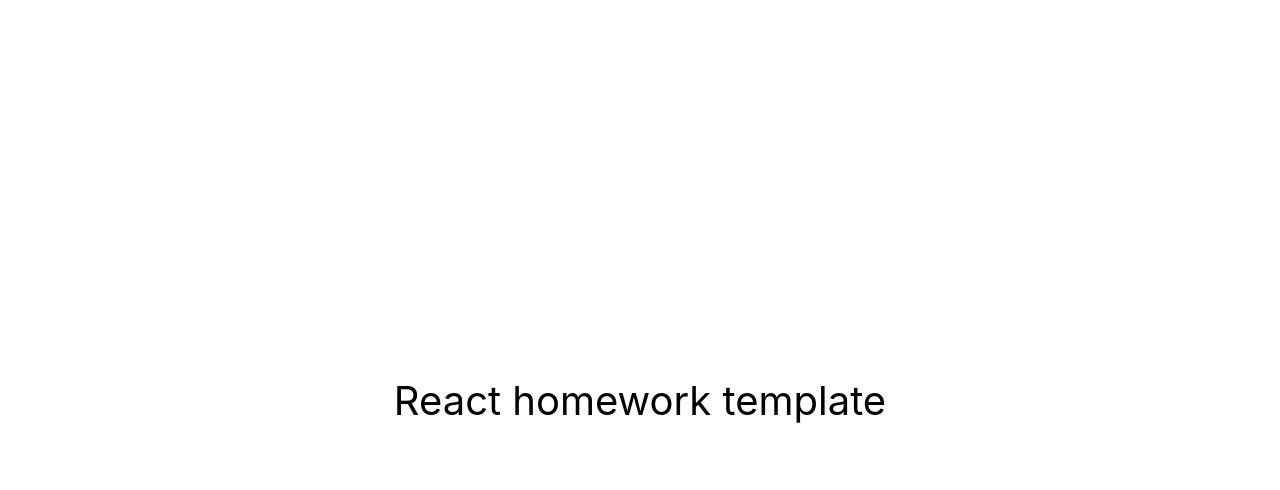
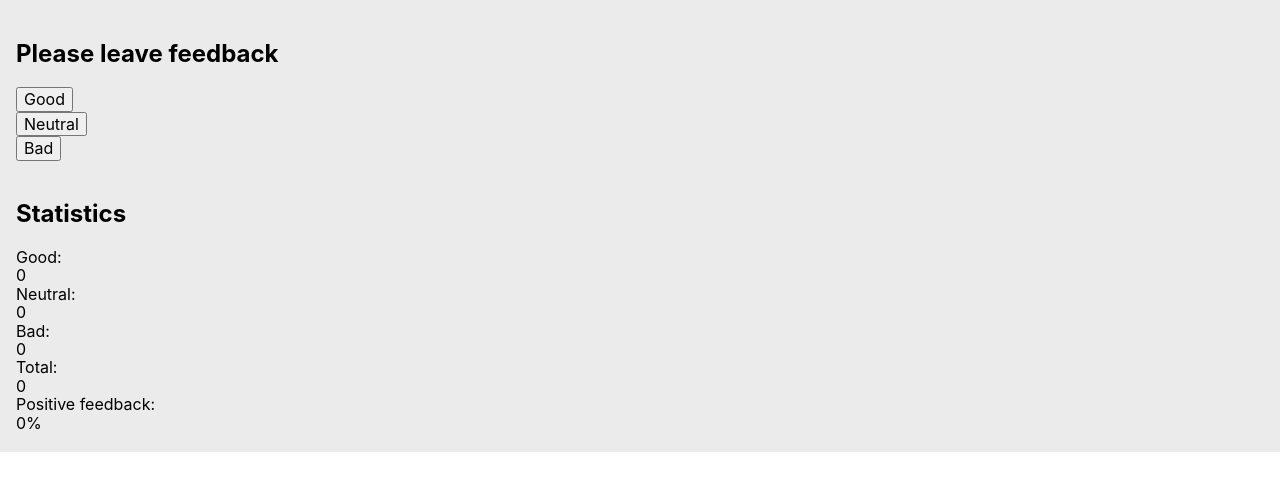
Before and after one commit to Denys-Kondratenko/goit-react-hw-02-feedback, a React (Create React App) app: page / in a window 1280 px wide. Shown: the top 490 px of the page. Built offline with nearby package versions, Linux system fonts and the light colour scheme.

Commit message:
Зробив у першому завданні крок 1,2

```diff
--- a/package.json
+++ b/package.json
@@ -7,9 +7,11 @@
     "@testing-library/jest-dom": "^5.16.3",
     "@testing-library/react": "^12.1.4",
     "@testing-library/user-event": "^13.5.0",
+    "modern-normalize": "^1.1.0",
     "react": "^18.1.0",
     "react-dom": "^18.1.0",
     "react-scripts": "5.0.1",
+    "styled-components": "^5.3.10",
     "web-vitals": "^2.1.3"
   },
   "scripts": {
--- a/src/components/App.jsx
+++ b/src/components/App.jsx
@@ -1,16 +1,71 @@
-export const App = () => {
-  return (
-    <div
-      style={{
-        height: '100vh',
-        display: 'flex',
-        justifyContent: 'center',
-        alignItems: 'center',
-        fontSize: 40,
-        color: '#010101'
-      }}
-    >
-      React homework template
-    </div>
-  );
-};
+import { Component } from 'react';
+import { FeedbackButtons } from './FeedbackButtons/FeedbackButtons';
+import { FeedbackStatistics } from './FeedbackStatistics/FeedbackStatistics';
+import { Layout } from './Layout/Layout';
+import { GlobalStyle } from './GlobalStyle';
+
+export class App extends Component {
+  state = {
+    good: 0,
+    neutral: 0,
+    bad: 0,
+    total: 0,
+    positivePercentage: 0,
+  };
+
+  handleClick = event => {
+    this.setState(prevState => {
+      return {
+        good:
+          event.target.dataset.action === 'good'
+            ? prevState.good + 1
+            : prevState.good,
+        neutral:
+          event.target.dataset.action === 'neutral'
+            ? prevState.neutral + 1
+            : prevState.neutral,
+        bad:
+          event.target.dataset.action === 'bad'
+            ? prevState.bad + 1
+            : prevState.bad,
+        total: prevState.total + 1,
+      };
+    });
+
+    this.setState(prevState => {
+      return {
+        positivePercentage: Math.round(
+          (prevState.good / prevState.total) * 100
+        ),
+      };
+    });
+  };
+
+  countTotalFeedback = () => {
+    this.setState(prevState => {
+      return {
+        total: prevState.total + 1,
+      };
+    });
+  };
+
+  countPositiveFeedbackPercentage = () => {
+    this.setState(prevState => {
+      return {
+        positivePercentage: Math.round(
+          (prevState.good / prevState.total) * 100
+        ),
+      };
+    });
+  };
+
+  render() {
+    return (
+      <Layout>
+        <FeedbackButtons onClick={this.handleClick} />
+        <FeedbackStatistics feedback={this.state} />
+        <GlobalStyle />
+      </Layout>
+    );
+  }
+}
--- /dev/null
+++ b/src/components/FeedbackButtons/FeedbackButtons.jsx
@@ -0,0 +1,26 @@
+export const FeedbackButtons = ({ onClick }) => {
+  return (
+    <div>
+      <h2>Please leave feedback</h2>
+      <div>
+        <ul>
+          <li>
+            <button type="button" data-action="good" onClick={onClick}>
+              Good
+            </button>
+          </li>
+          <li>
+            <button type="button" data-action="neutral" onClick={onClick}>
+              Neutral
+            </button>
+          </li>
+          <li>
+            <button type="button" data-action="bad" onClick={onClick}>
+              Bad
+            </button>
+          </li>
+        </ul>
+      </div>
+    </div>
+  );
+};
--- /dev/null
+++ b/src/components/FeedbackButtons/FeedbackButtons.styled.js
@@ -0,0 +1 @@
+import styled from 'styled-components';
--- /dev/null
+++ b/src/components/FeedbackStatistics/FeedbackStatistics.jsx
@@ -0,0 +1,31 @@
+export const FeedbackStatistics = ({
+  feedback: { good, neutral, bad, total, positivePercentage },
+}) => {
+  return (
+    <div>
+      <h2>Statistics</h2>
+      <ul>
+        <li>
+          <p>Good:</p>
+          <span> {good}</span>
+        </li>
+        <li>
+          <p>Neutral:</p>
+          <span> {neutral}</span>
+        </li>
+        <li>
+          <p>Bad:</p>
+          <span> {bad}</span>
+        </li>
+        <li>
+          <p>Total:</p>
+          <span> {total}</span>
+        </li>
+        <li>
+          <p>Positive feedback:</p>
+          <span> {positivePercentage}%</span>
+        </li>
+      </ul>
+    </div>
+  );
+};
--- /dev/null
+++ b/src/components/FeedbackStatistics/FeedbackStatistics.styled.js
@@ -0,0 +1 @@
+import styled from 'styled-components';
--- a/src/index.css
+++ b/src/components/GlobalStyle.js
@@ -1,5 +1,7 @@
-@import-normalize; /* bring in normalize.css styles */
+import { createGlobalStyle } from 'styled-components';
+import 'modern-normalize';
 
+export const GlobalStyle = createGlobalStyle`
 body {
   margin: 0;
   font-family: -apple-system, BlinkMacSystemFont, 'Segoe UI', 'Roboto', 'Oxygen',
@@ -13,3 +15,14 @@ code {
   font-family: source-code-pro, Menlo, Monaco, Consolas, 'Courier New',
     monospace;
 }
+
+p {
+    margin: 0;
+}
+
+ul, ol{
+    margin: 0;
+    padding: 0;
+    list-style: none;
+}
+`;
--- /dev/null
+++ b/src/components/Layout/Layout.jsx
@@ -0,0 +1,5 @@
+import { Container } from './Layout.styled';
+
+export const Layout = ({ children }) => {
+  return <Container>{children}</Container>;
+};
--- /dev/null
+++ b/src/components/Layout/Layout.styled.js
@@ -0,0 +1,10 @@
+import styled from 'styled-components';
+
+export const Container = styled.div`
+  display: flex;
+  gap: 20px;
+  flex-direction: column;
+  margin: 0 auto;
+  padding: 20px 16px;
+  background-color: ${({ theme }) => theme.colors.backgroundColor};
+`;
--- a/src/index.js
+++ b/src/index.js
@@ -1,10 +1,25 @@
 import React from 'react';
 import ReactDOM from 'react-dom/client';
 import { App } from 'components/App';
-import './index.css';
+import { ThemeProvider } from 'styled-components';
+
+const theme = {
+  colors: {
+    white: '#fff',
+    black: '#212121',
+    gray: '#e9e9e9',
+    secondText: '#a8a7a7',
+    backgroundColor: '#ebebeb',
+    red: 'red',
+    green: 'green',
+    blue: 'aqua',
+  },
+};
 
 ReactDOM.createRoot(document.getElementById('root')).render(
   <React.StrictMode>
-    <App />
+    <ThemeProvider theme={theme}>
+      <App />
+    </ThemeProvider>
   </React.StrictMode>
 );
```
Also changed, not shown: 1 other file (tests, documents, lock files or other folders).
